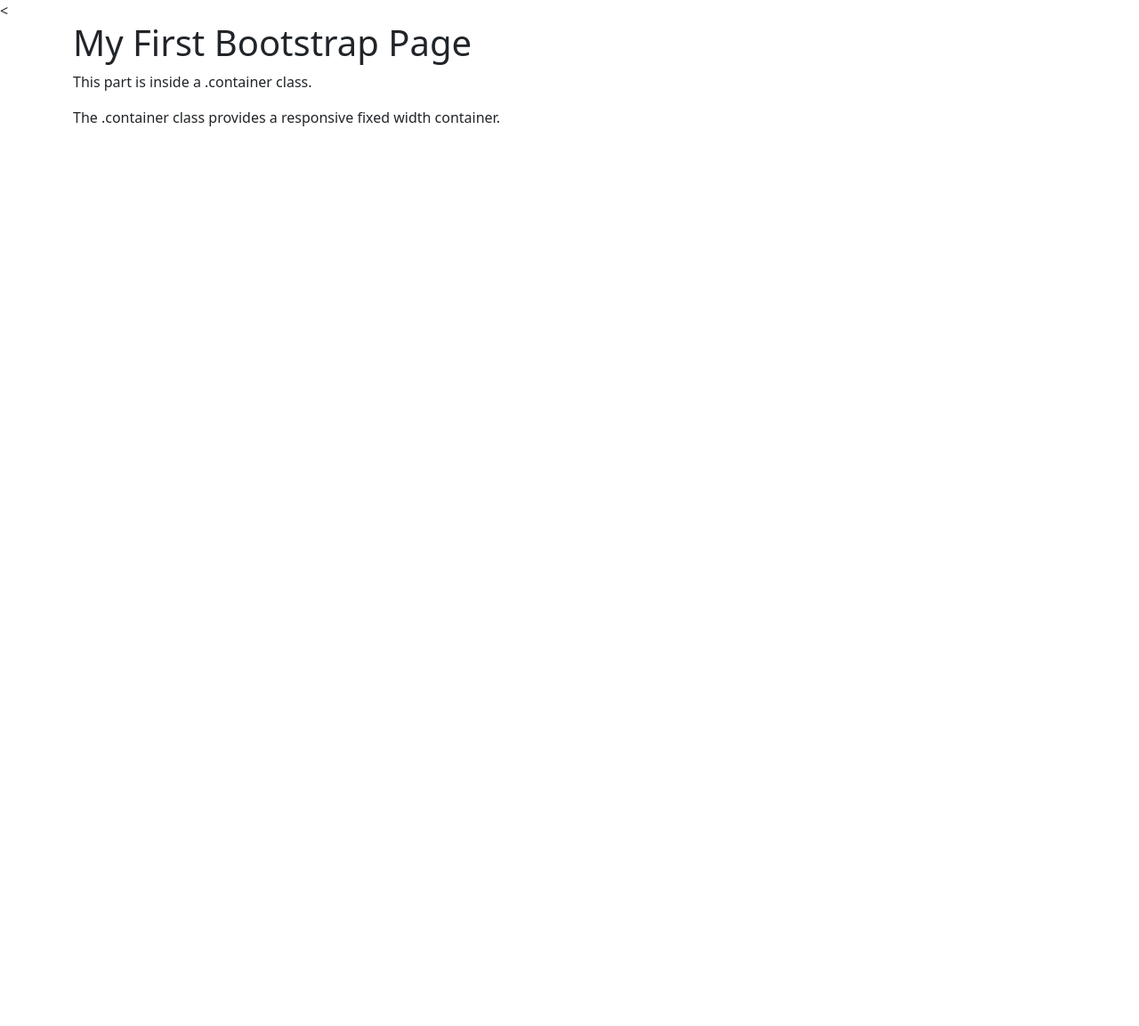
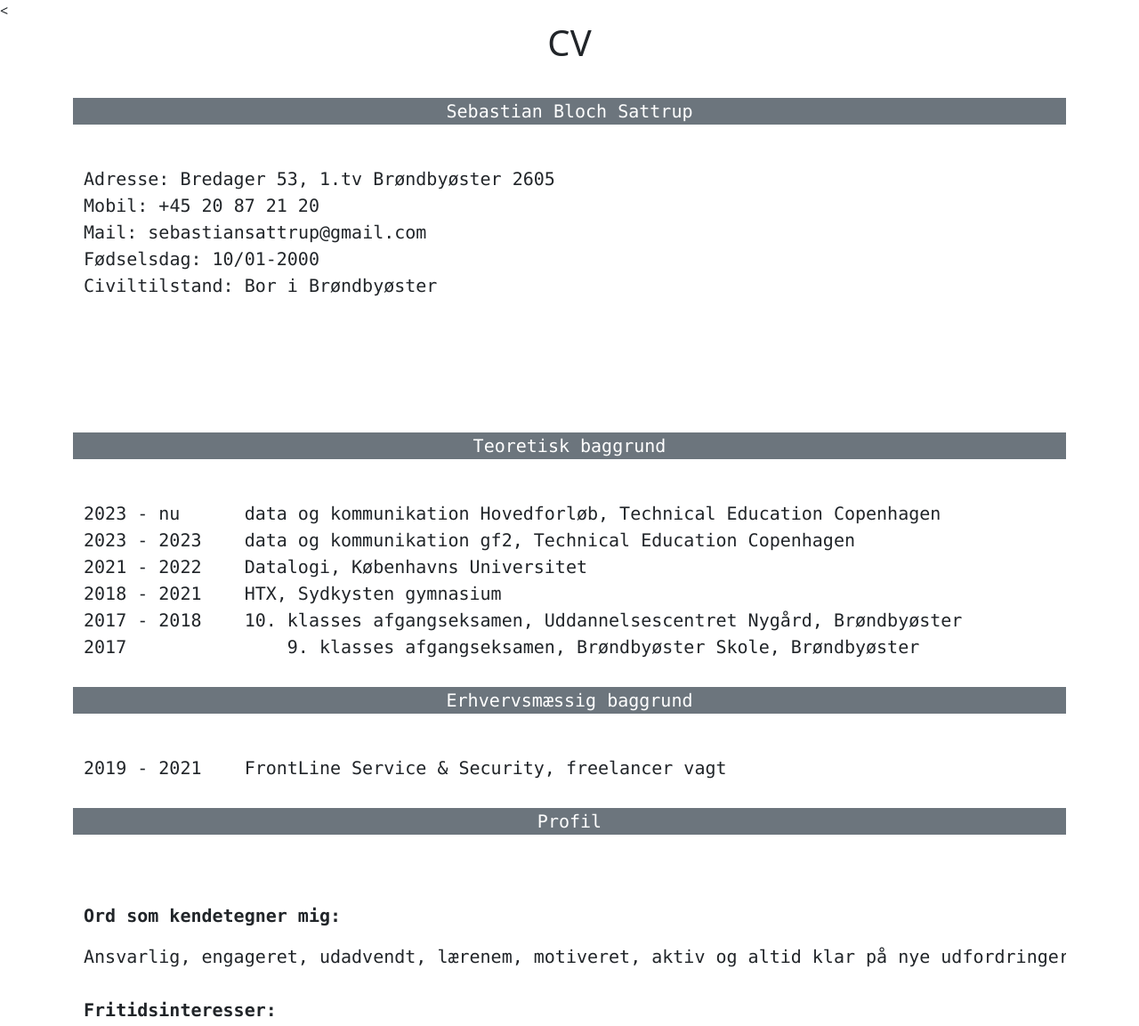
Before and after one commit to Sebe112/Sebe112.github.io, a plain HTML site: page index.html in a window 1280 px wide. Shown: the top 1153 px of the page at 89% size. Before the commit the page ends 800 px from the top, so only its background shows below. Drawn offline with nearby package versions, Linux system fonts and the light colour scheme.

Commit message:
Text sat ind

```diff
--- a/index.html
+++ b/index.html
@@ -9,9 +9,35 @@
 </head>
 <body>
 <div class="container">
- <h1>My First Bootstrap Page</h1>
- <p>This part is inside a .container class.</p>
- <p>The .container class provides a responsive fixed width container.</p>
+ <h1 class=text-center>CV</h1>
+ <pre class="lead">
+ <p class="bg-secondary text-center text-white"> Sebastian Bloch Sattrup </p>
+ <b>Adresse:</b> Bredager 53, 1.tv Brøndbyøster 2605
+ <b>Mobil:</b> +45 20 87 21 20
+ <b>Mail:</b> sebastiansattrup@gmail.com
+ <b>Fødselsdag:</b> 10/01-2000
+ <b>Civiltilstand:</b> Bor i Brøndbyøster
+
+
+
+
+ <p class="bg-secondary text-center text-white"> Teoretisk baggrund </p>
+ 2023 -	nu	data og kommunikation Hovedforløb, Technical Education Copenhagen
+ 2023 -	2023	data og kommunikation gf2, Technical Education Copenhagen
+ 2021 -	2022	Datalogi, Københavns Universitet
+ 2018 - 2021    HTX, Sydkysten gymnasium
+ 2017 - 2018	10. klasses afgangseksamen, Uddannelsescentret Nygård, Brøndbyøster
+ 2017		    9. klasses afgangseksamen, Brøndbyøster Skole, Brøndbyøster
+ <p class="bg-secondary text-center text-white"> Erhvervsmæssig baggrund </p>
+ 2019 - 2021	FrontLine Service & Security, freelancer vagt
+ <p class="bg-secondary text-center text-white"> Profil </p>
+ <p class="fw-bold"> Ord som kendetegner mig: </p> Ansvarlig, engageret, udadvendt, lærenem, motiveret, aktiv og altid klar på nye udfordringer.
+ <p class="fw-bold"> Fritidsinteresser: </p> Styrketræning, Computerspil og samvær med familie og venner.
+ <p class="fw-bold"> Sprogligt: </p> Taler og skriver dansk og engelsk.
+
+
+
+ </pre>
 </div>
 <script src="https://cdn.jsdelivr.net/npm/bootstrap@5.1.2/dist/js/bootst
 rap.bundle.min.js"></script>
```
